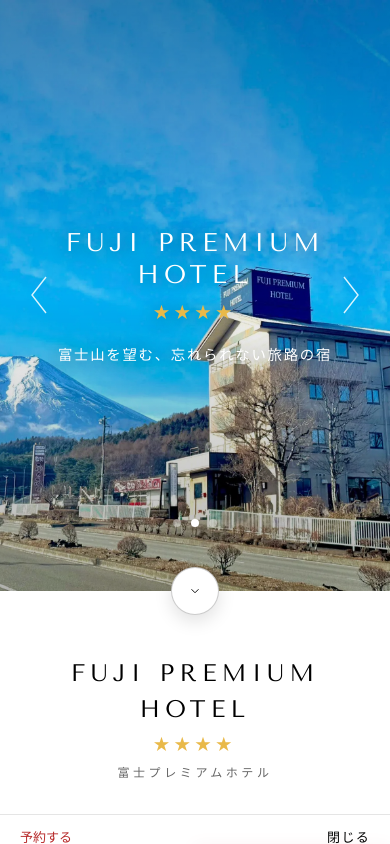
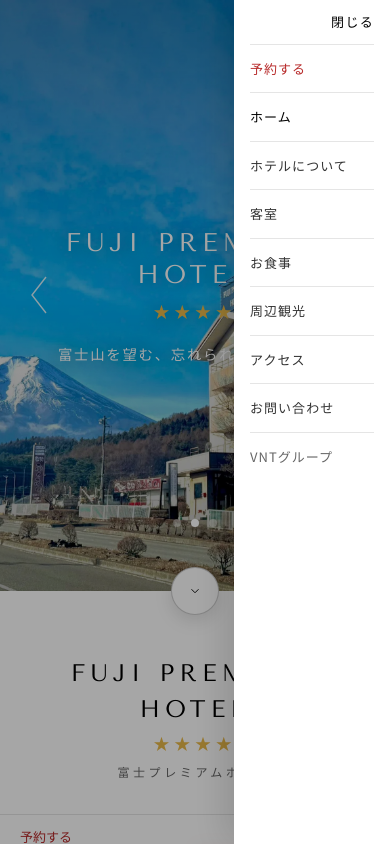
Before and after one commit to adhikarisumit/vnt, a Next.js app: page /ja/hotels/fuji in a window 390 px wide. Both pictures are taken after a click on the button "メニュー". Shown: the top 844 px of the page. Built offline with nearby package versions, Linux system fonts and the light colour scheme.

Commit message:
hotel: phone menu becomes a right-side drawer (40% wide, dimmed backdrop, tap-outside closes)

```diff
--- a/src/components/hotel/HotelHeader.tsx
+++ b/src/components/hotel/HotelHeader.tsx
@@ -2,6 +2,7 @@
 
 import Link from 'next/link';
 import { useEffect, useState } from 'react';
+import { AnimatePresence, motion } from 'motion/react';
 
 import { cn } from '@/lib/utils';
 
@@ -12,7 +13,9 @@ export type HotelNavLink = { id: string; label: string };
  * white under the slideshow, then one centred row of small Japanese links
  * (予約する first, in colour), ruled underneath. The link row pins to the
  * top while the page scrolls and underlines the current section. On phones
- * it folds into a メニュー toggle.
+ * it folds into a メニュー toggle that opens a drawer sliding in from the
+ * right over 40% of the screen; the rest of the page stays visible, dimmed,
+ * and a tap on it closes the drawer.
  */
 export function HotelHeader({
   name,
@@ -56,8 +59,25 @@ export function HotelHeader({
     };
   }, [links]);
 
+  // Drawer open: lock page scroll, close on Escape, close if the viewport grows to desktop.
+  useEffect(() => {
+    if (!open) return;
+    document.body.style.overflow = 'hidden';
+    const onKey = (e: KeyboardEvent) => e.key === 'Escape' && setOpen(false);
+    const onResize = () => window.innerWidth >= 768 && setOpen(false);
+    window.addEventListener('keydown', onKey);
+    window.addEventListener('resize', onResize);
+    return () => {
+      document.body.style.overflow = '';
+      window.removeEventListener('keydown', onKey);
+      window.removeEventListener('resize', onResize);
+    };
+  }, [open]);
+
   const linkClass =
     'relative block py-2 text-[0.8125rem] tracking-[0.06em] text-ink-mute transition-colors hover:text-black md:py-3';
+
+  const drawerLink = 'block border-b border-black/10 py-3.5 text-[0.8125rem] tracking-[0.08em] text-ink-mute';
 
   return (
     <>
@@ -81,15 +101,17 @@ export function HotelHeader({
             type="button"
             onClick={() => setOpen((v) => !v)}
             aria-expanded={open}
+            aria-controls="hotel-mobile-menu"
             className="py-3 text-[0.8125rem] tracking-[0.1em] text-black"
           >
             {open ? '閉じる' : 'メニュー'}
           </button>
         </div>
 
-        <nav aria-label="Page sections" className={cn('px-5', open ? 'block' : 'hidden md:block')}>
-          <ul className="flex flex-col items-center md:flex-row md:justify-center md:gap-7 lg:gap-9">
-            <li className="hidden md:block">
+        {/* Desktop: one centred row of links. */}
+        <nav aria-label="Page sections" className="hidden px-5 md:block">
+          <ul className="flex flex-row justify-center gap-7 lg:gap-9">
+            <li>
               <a href={reserveHref} target="_blank" rel="noopener noreferrer" className={cn(linkClass, 'font-medium text-brass hover:text-brass')}>
                 予約する
               </a>
@@ -98,14 +120,13 @@ export function HotelHeader({
               <li key={link.id}>
                 <a
                   href={`#${link.id}`}
-                  onClick={() => setOpen(false)}
                   aria-current={active === link.id ? 'true' : undefined}
                   className={cn(linkClass, active === link.id && 'text-black')}
                 >
                   {link.label}
                   <span
                     className={cn(
-                      'absolute inset-x-0 bottom-1 hidden h-px origin-center bg-black transition-transform duration-300 md:block',
+                      'absolute inset-x-0 bottom-1 h-px origin-center bg-black transition-transform duration-300',
                       active === link.id ? 'scale-x-100' : 'scale-x-0',
                     )}
                   />
@@ -125,6 +146,77 @@ export function HotelHeader({
           </ul>
         </nav>
       </header>
+
+      {/* Phone: drawer from the right, 40% of the screen wide. */}
+      <AnimatePresence>
+        {open && (
+          <div className="fixed inset-0 z-[140] md:hidden">
+            <motion.button
+              type="button"
+              aria-label="閉じる"
+              onClick={() => setOpen(false)}
+              className="absolute inset-0 bg-black/35"
+              initial={{ opacity: 0 }}
+              animate={{ opacity: 1 }}
+              exit={{ opacity: 0 }}
+              transition={{ duration: 0.3 }}
+            />
+            <motion.nav
+              id="hotel-mobile-menu"
+              aria-label="Page sections"
+              className="absolute inset-y-0 right-0 flex w-[40%] min-w-[9.5rem] flex-col overflow-y-auto bg-white px-4 pb-8 shadow-[-12px_0_32px_rgba(0,0,0,0.12)]"
+              initial={{ x: '100%' }}
+              animate={{ x: '0%' }}
+              exit={{ x: '100%' }}
+              transition={{ duration: 0.45, ease: [0.16, 1, 0.3, 1] }}
+            >
+              <div className="flex items-center justify-end border-b border-black/10">
+                <button
+                  type="button"
+                  onClick={() => setOpen(false)}
+                  className="py-3 text-[0.8125rem] tracking-[0.1em] text-black"
+                >
+                  閉じる
+                </button>
+              </div>
+              <ul className="flex flex-col">
+                <li>
+                  <a
+                    href={reserveHref}
+                    target="_blank"
+                    rel="noopener noreferrer"
+                    className={cn(drawerLink, 'font-medium text-brass')}
+                  >
+                    予約する
+                  </a>
+                </li>
+                {links.map((link) => (
+                  <li key={link.id}>
+                    <a
+                      href={`#${link.id}`}
+                      onClick={() => setOpen(false)}
+                      aria-current={active === link.id ? 'true' : undefined}
+                      className={cn(drawerLink, active === link.id && 'text-black')}
+                    >
+                      {link.label}
+                    </a>
+                  </li>
+                ))}
+                <li>
+                  <Link href={contactHref} onClick={() => setOpen(false)} className={drawerLink}>
+                    お問い合わせ
+                  </Link>
+                </li>
+                <li>
+                  <Link href={homeHref} onClick={() => setOpen(false)} className={cn(drawerLink, 'border-b-0 text-stone')}>
+                    VNTグループ
+                  </Link>
+                </li>
+              </ul>
+            </motion.nav>
+          </div>
+        )}
+      </AnimatePresence>
     </>
   );
 }
```
Also changed, not shown: 1 other file (tests, documents, lock files or other folders).
